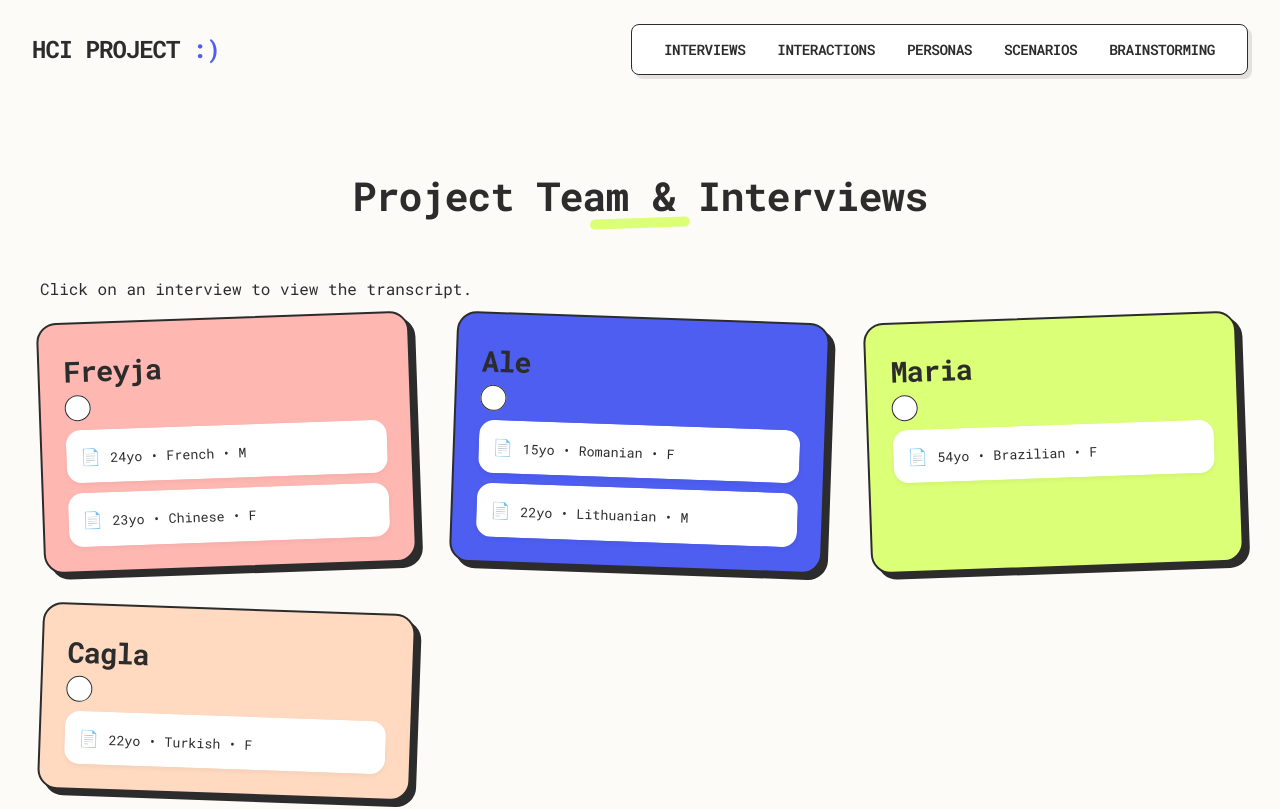
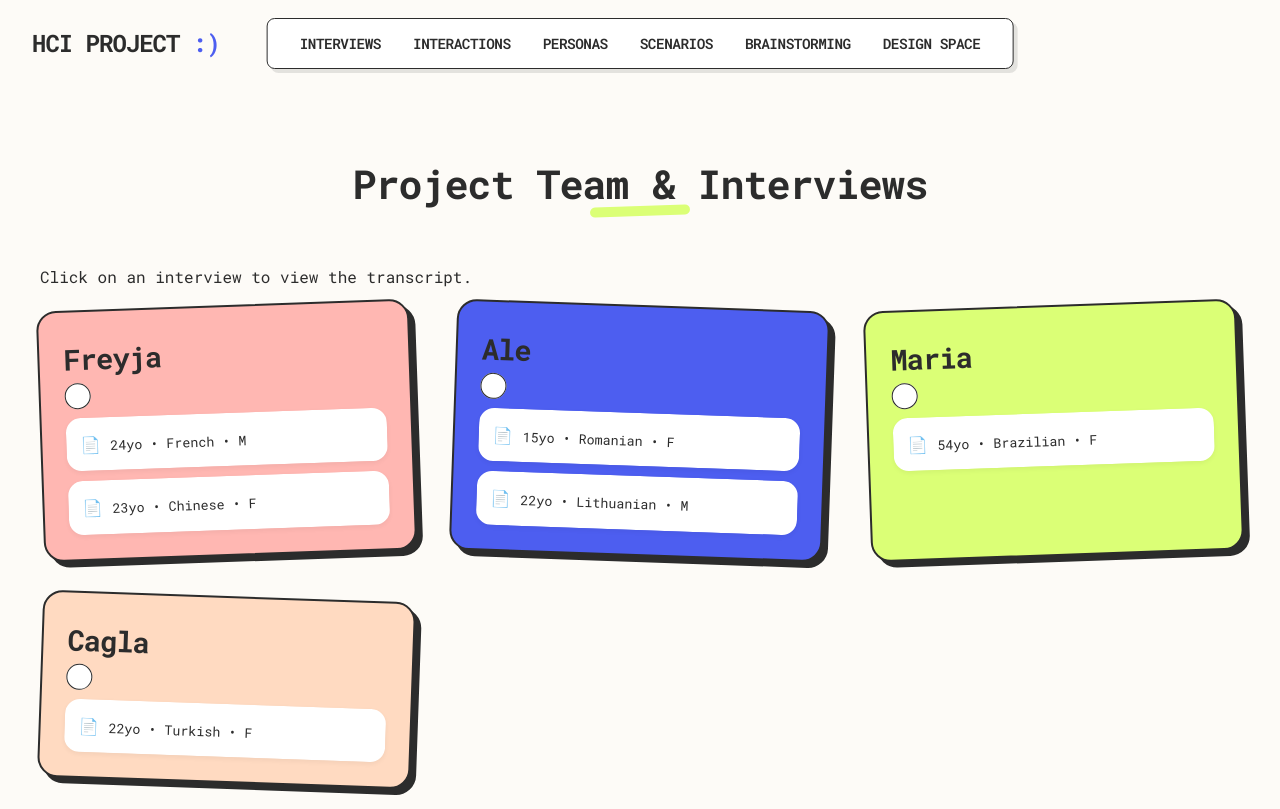
Before and after one commit to ccaglaa/HCI-project, a Vue app: page / in a window 1280 px wide. Shown: the top 809 px of the page. Built offline with nearby package versions, Linux system fonts and the light colour scheme.

Commit message:
nav bar update + empty design space
centered nav bar + smooth scroll option + added empty place for design space section

```diff
--- /dev/null
+++ b/src/components/DesignSpace.vue
@@ -0,0 +1,29 @@
+<script setup>
+// No logic needed yet, just vibes.
+</script>
+
+<template>
+  <section id="design-space" class="construction-section">
+    <p>Coming soon</p>
+  </section>
+</template>
+
+<style scoped>
+.construction-section {
+  padding: 4rem 1rem;
+  background-color: white;
+  text-align: center;
+  position: relative;
+  overflow: hidden;
+}
+
+.content-box {
+  max-width: 600px;
+  margin: 0 auto;
+  display: flex;
+  flex-direction: column;
+  align-items: center;
+  gap: 1rem;
+}
+
+</style>
--- a/src/components/FloatingMenu.vue
+++ b/src/components/FloatingMenu.vue
@@ -8,10 +8,11 @@ const isOpen = ref(false)
 const menuItems = [
   { label: 'Top', id: '#app' },
   { label: 'Interviews', id: '#interviews' },
+  { label: 'Interactions', id: '#interactions' },
   { label: 'Personas', id: '#personas' },
   { label: 'Scenarios', id: '#scenarios' },
   { label: 'Brainstorm', id: '#corkboard' },
-  { label: 'Design Space', id: '#matrix' }
+  { label: 'Design Space', id: '#design-space' }
 ]
 
 const checkScroll = () => {
--- a/src/components/Header.vue
+++ b/src/components/Header.vue
@@ -1,4 +1,10 @@
 <script setup>
+const scrollToSection = (id) => {
+  const element = document.querySelector(id)
+  if (element) {
+    element.scrollIntoView({ behavior: 'smooth' })
+  }
+}
 </script>
 
 <template>
@@ -8,11 +14,12 @@
     </div>
 
     <nav class="nav-square">
-      <a href="#interviews" class="nav-link">Interviews</a>
-      <a href="#interaction-points" class="nav-link">Interactions</a>
-      <a href="#personas" class="nav-link">Personas</a>
-      <a href="#scenarios" class="nav-link">Scenarios</a>
-      <a href="#brainstorming" class="nav-link">Brainstorming</a>
+      <a href="#interviews" @click.prevent="scrollToSection('#interviews')" class="nav-link">Interviews</a>
+      <a href="#interaction-points" @click.prevent="scrollToSection('#interaction-points')" class="nav-link">Interactions</a>
+      <a href="#personas" @click.prevent="scrollToSection('#personas')" class="nav-link">Personas</a>
+      <a href="#scenarios" @click.prevent="scrollToSection('#scenarios')" class="nav-link">Scenarios</a>
+      <a href="#corkboard" @click.prevent="scrollToSection('#corkboard')" class="nav-link">Brainstorming</a>
+      <a href="#design-space" @click.prevent="scrollToSection('#design-space')" class="nav-link">Design Space</a>
     </nav>
 
     </header>
@@ -23,6 +30,7 @@
   display: flex;
   justify-content: space-between;
   align-items: center;
+  position: relative;
   padding: 1.5rem 2rem;
   background-color: transparent;
 }
@@ -55,6 +63,13 @@
 
   /* Hard shadow for the sticker/pop vibe */
   box-shadow: 4px 4px 0px rgba(0,0,0,0.1);
+
+  position: absolute;
+  left: 50%;
+  transform: translateX(-50%);
+
+  /* Ensure it doesn't get covered */
+  z-index: 6;
 }
 
 .nav-link {
@@ -64,6 +79,7 @@
   font-size: 0.9rem;
   position: relative;
   text-transform: uppercase;
+  white-space: nowrap;
 }
 
 .nav-link:hover {
--- a/src/components/Main.vue
+++ b/src/components/Main.vue
@@ -4,6 +4,7 @@ import Interactions from './Interactions.vue';
 import Personas from './Personas.vue';
 import Scenarios from './Scenarios.vue'
 import Brainstorming from './Brainstorming.vue';
+import DesignSpace from './DesignSpace.vue';
 
 const groupMembers = ref([
   {
@@ -130,6 +131,11 @@ const groupMembers = ref([
       <Brainstorming />
     </section>
 
+    <section id="design-space" class="placeholder-section">
+      <h2>Design Space</h2>
+      <DesignSpace />
+    </section>
+
   </main>
 </template>
 
```
